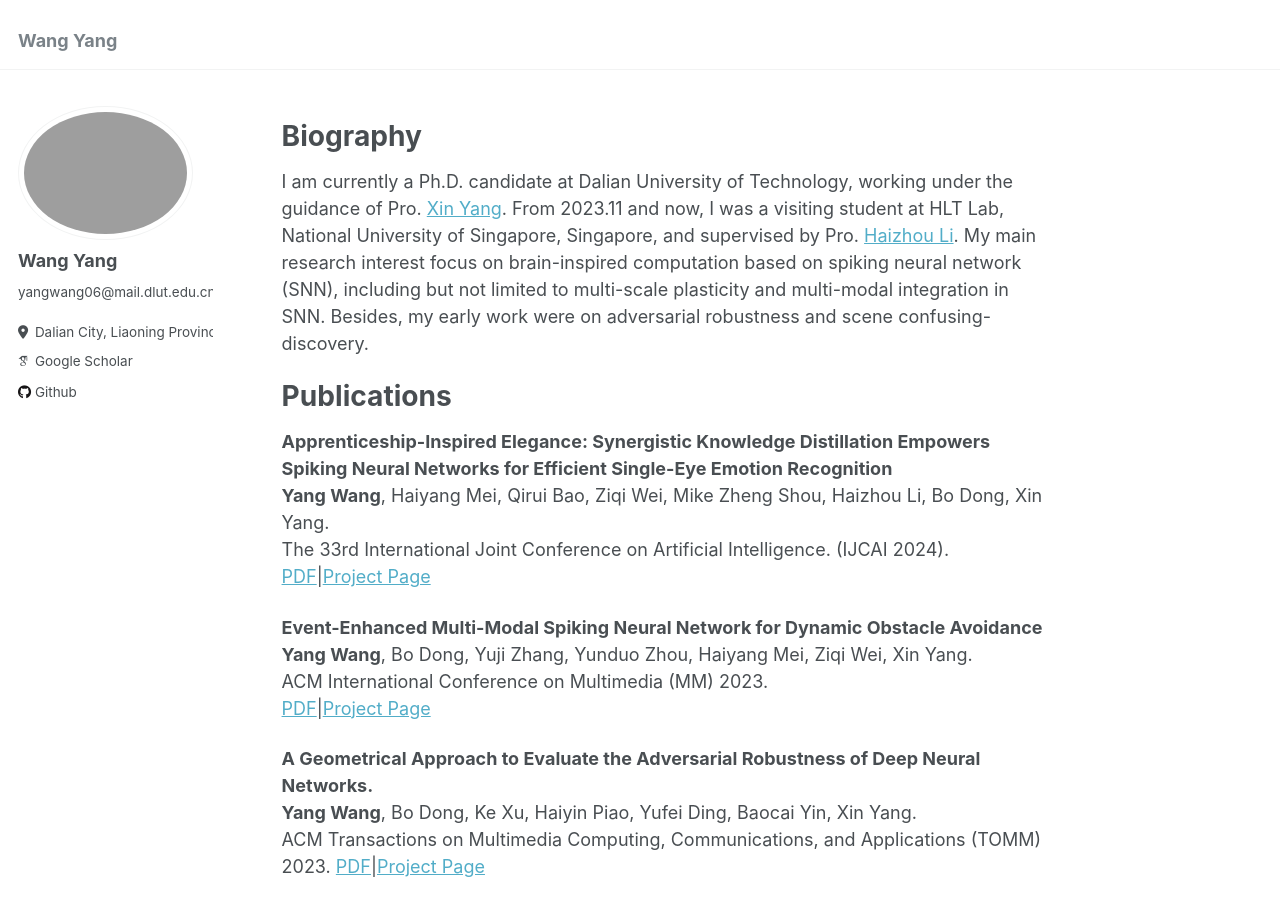
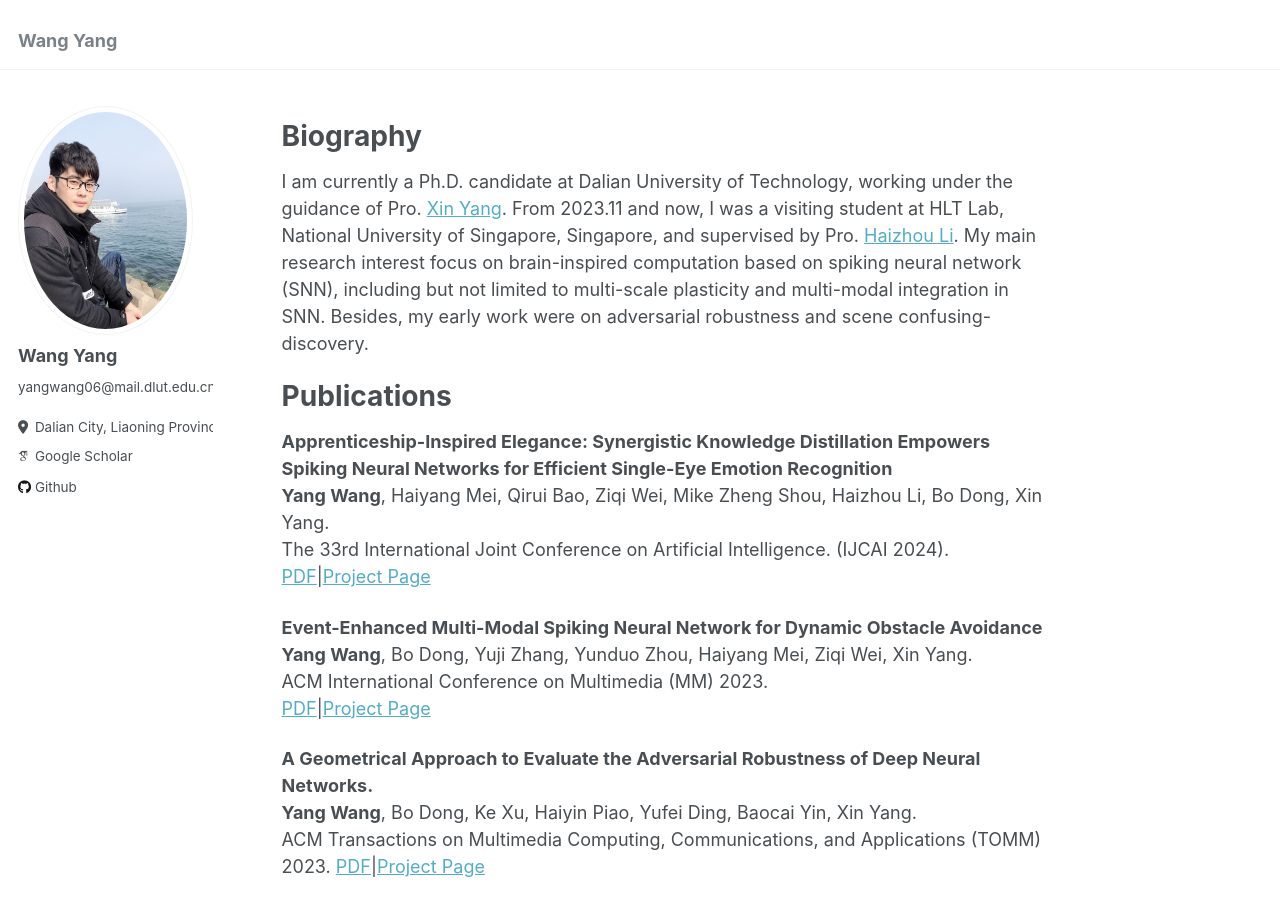
Before and after one commit to wangyang24/wangyang.github.io, a Jekyll site: the page built from _pages/about.md, in a window 1280 px wide and 900 px high. Built offline with Jekyll 4.4.1, drawn with Linux system fonts in a browser that asks for light colours; some web fonts are replaced.

Commit message:
Update _config.yml

```diff
--- a/_config.yml
+++ b/_config.yml
@@ -81,7 +81,7 @@ analytics:
 # Site Author
 author:
   name             : "Wang Yang"
-  avatar           : #"profile.jpg"
+  avatar           : "profile.png"
   bio              : "yangwang06@mail.dlut.edu.cn"
   location         : "Dalian City, Liaoning Province, P.R.C."
   employer         :
```
